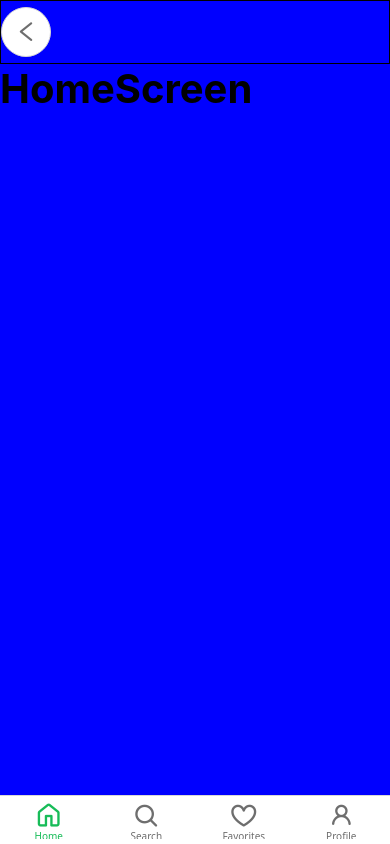
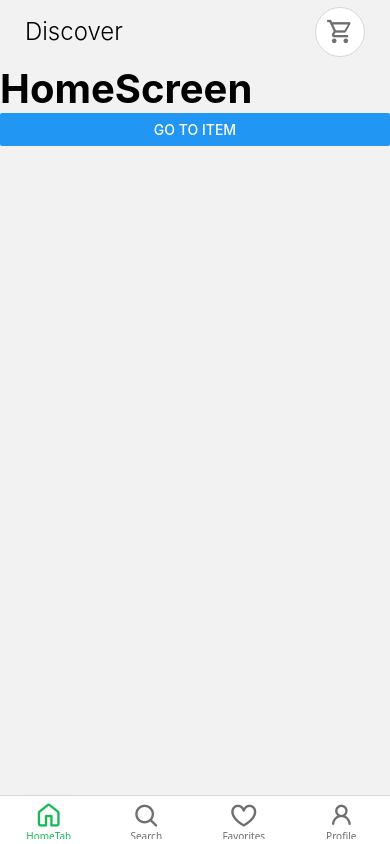
Before and after one commit to emjay026/UrbanCart, a React Native app: screen /HomeStack in a window 390 px wide. Built offline with nearby package versions, Linux system fonts and the light colour scheme.

Commit message:
feat(ui): Add header navigation buttons and small changes to screens

```diff
--- a/src/GlobalStyles.js
+++ b/src/GlobalStyles.js
@@ -15,15 +15,22 @@ const globalStyles = StyleSheet.create({
   },
   headerContainer: {
     height: "8%",
-    borderWidth: 1,
     backgroundColor: "transparent",
     flexDirection: "row",
+    alignItems: "center",
+    justifyContent: "space-between",
+    paddingHorizontal: 25,
+  },
+  bodyContainer: {
+    flex: 1,
+    // backgroundColor: colorScheme.background,
+    justifyContent: "center",
     alignItems: "center",
   },
   titleText: {
     fontSize: 24,
     fontWeight: "300",
-    color: colorScheme.textBlack,
+    color: "#000",
   },
   bodyHeadingText: {
     fontSize: 24,
--- /dev/null
+++ b/src/components/BackButton.js
@@ -0,0 +1,16 @@
+import IconButton from "./IconButton";
+import AntDesign from "@expo/vector-icons/AntDesign";
+import { colorScheme } from "../GlobalStyles";
+import { useNavigation } from "@react-navigation/native";
+
+const BackButton = () => {
+  const navigation = useNavigation();
+  return (
+    <IconButton
+      child={<AntDesign name="left" size={25} color={colorScheme.textBlack} />}
+      onPress={() => navigation.goBack()} //navigation prop will not work here
+    />
+  );
+};
+
+export default BackButton;
--- a/src/components/IconButton.js
+++ b/src/components/IconButton.js
@@ -2,8 +2,12 @@ import { StyleSheet, Text, Pre, Pressable } from "react-native";
 import React from "react";
 import globalStyles, { colorScheme } from "../GlobalStyles";
 
-const IconButton = ({ child }) => {
-  return <Pressable style={styles.container}>{child}</Pressable>;
+const IconButton = ({ child, onPress }) => {
+  return (
+    <Pressable style={styles.container} onPress={onPress}>
+      {child}
+    </Pressable>
+  );
 };
 
 export default IconButton;
--- a/src/navigation/StackNavigator.js
+++ b/src/navigation/StackNavigator.js
@@ -1,14 +1,22 @@
 import { createNativeStackNavigator } from "@react-navigation/native-stack";
 import HomeScreen from "../screens/HomeScreen";
 import ItemScreen from "../screens/ItemScreen";
+import { Header } from "react-native/Libraries/NewAppScreen";
+import { ScreenStackHeaderLeftView } from "react-native-screens";
+import BackButton from "../components/BackButton";
+import { useNavigation } from "@react-navigation/native";
+import { Pressable } from "react-native";
+import AntDesign from "@expo/vector-icons/AntDesign";
+import CartScreen from "../screens/CartScreen";
 
 const Stack = createNativeStackNavigator();
 
 const StackNavigator = () => {
   return (
     <Stack.Navigator screenOptions={screenOptions}>
-      <Stack.Screen name="Home" component={HomeScreen} />
+      <Stack.Screen name="HomeStack" component={HomeScreen} />
       <Stack.Screen name="Item" component={ItemScreen} />
+      <Stack.Screen name="Cart" component={CartScreen} />
     </Stack.Navigator>
   );
 };
--- a/src/navigation/TabNavigator.js
+++ b/src/navigation/TabNavigator.js
@@ -12,7 +12,7 @@ const TabNavigator = () => {
   return (
     <Tab.Navigator screenOptions={screenOptions}>
       <Tab.Screen
-        name="Home"
+        name="HomeTab"
         component={StackNavigator}
         options={{
           tabBarIcon: ({ color, size }) => (
--- a/src/screens/CartScreen.js
+++ b/src/screens/CartScreen.js
@@ -0,0 +1,22 @@
+import { SafeAreaView, StyleSheet, Text, View } from "react-native";
+import React from "react";
+import globalStyles from "../GlobalStyles";
+import AntDesign from "@expo/vector-icons/AntDesign";
+import BackButton from "../components/BackButton";
+
+const CartScreen = () => {
+  return (
+    <SafeAreaView style={globalStyles.safeContainer}>
+      <View style={globalStyles.headerContainer}>
+        <BackButton />
+      </View>
+      <View style={globalStyles.bodyContainer}>
+        <Text>Cart Screen</Text>
+      </View>
+    </SafeAreaView>
+  );
+};
+
+export default CartScreen;
+
+const styles = StyleSheet.create({});
--- a/src/screens/HomeScreen.js
+++ b/src/screens/HomeScreen.js
@@ -1,20 +1,35 @@
-import { SafeAreaView, StyleSheet, Text, View } from "react-native";
+import { Button, SafeAreaView, StyleSheet, Text, View } from "react-native";
 import globalStyles, { colorScheme } from "../GlobalStyles";
+import BackButton from "../components/BackButton";
 import IconButton from "../components/IconButton";
-import AntDesign from "@expo/vector-icons/AntDesign";
+import MaterialCommunityIcons from "@expo/vector-icons/MaterialCommunityIcons";
 
-const HomeScreen = () => {
+const HomeScreen = ({ navigation }) => {
   return (
     <SafeAreaView style={globalStyles.safeContainer}>
       <View style={styles.container}>
         <View style={globalStyles.headerContainer}>
+          <View>
+            <Text style={globalStyles.titleText}>Discover</Text>
+          </View>
           <IconButton
             child={
-              <AntDesign name="left" size={25} color={colorScheme.textBlack} />
+              <MaterialCommunityIcons
+                name="cart-outline"
+                size={28}
+                color={colorScheme.textBlack}
+              />
             }
+            onPress={() => {
+              navigation.navigate("Cart");
+            }}
           />
         </View>
         <Text style={styles.text}>HomeScreen</Text>
+        <Button
+          title="Go to Item"
+          onPress={() => navigation.navigate("Item")}
+        />
       </View>
     </SafeAreaView>
   );
@@ -25,7 +40,6 @@ export default HomeScreen;
 const styles = StyleSheet.create({
   container: {
     flex: 1,
-    backgroundColor: "blue",
   },
   text: {
     fontSize: 40,
--- a/src/screens/ItemScreen.js
+++ b/src/screens/ItemScreen.js
@@ -1,11 +1,18 @@
-import { StyleSheet, Text, View } from "react-native";
+import { SafeAreaView, StyleSheet, Text, View } from "react-native";
 import React from "react";
+import globalStyles from "../GlobalStyles";
+import BackButton from "../components/BackButton";
 
 const ItemScreen = () => {
   return (
-    <View>
-      <Text>ItemScreen</Text>
-    </View>
+    <SafeAreaView style={globalStyles.safeContainer}>
+      <View style={globalStyles.headerContainer}>
+        <BackButton />
+      </View>
+      <View style={globalStyles.bodyContainer}>
+        <Text>Item Screen</Text>
+      </View>
+    </SafeAreaView>
   );
 };
 
```
